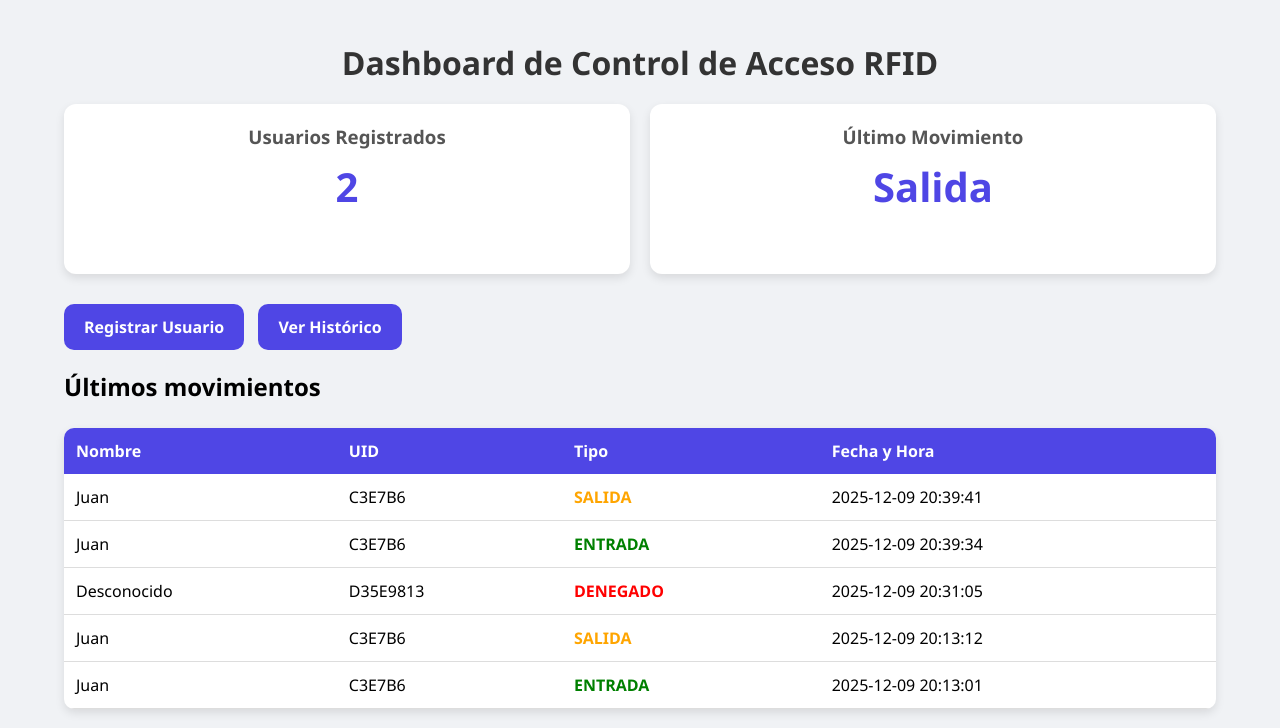
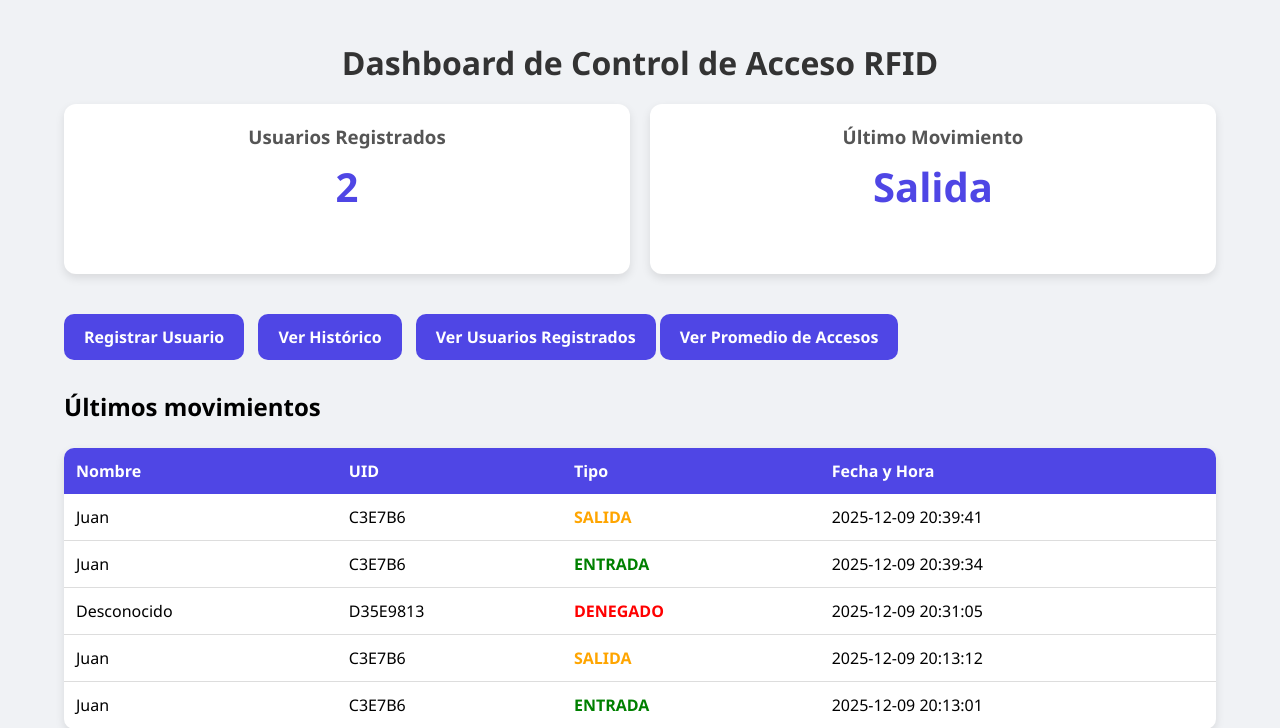
Before and after one commit to HectorCG8/accesoRFID, a PHP site: page / in a window 1280 px wide. Shown: the top 728 px of the page. Run offline with PHP 8.4, Linux system fonts and the light colour scheme; data comes from the database, SQL or seed files in the repository; some libraries are stand-ins or nearby versions.

Commit message:
Add buttons for viewing users and access averages
Added links to view registered users and access averages.

```diff
--- a/index.php
+++ b/index.php
@@ -173,6 +173,8 @@
     <div style="margin-bottom: 20px;">
         <a href="registro.php" class="btn">Registrar Usuario</a>
         <a href="historico.php" class="btn">Ver Histórico</a>
+        <a href="ver_usuarios.php" class="btn-primario">Ver Usuarios Registrados</a>
+        <a href="promedios.php" class="btn-primario">Ver Promedio de Accesos</a>
     </div>
 
     <div id="toast" class="toast"><?= $mensaje ?></div>
```
